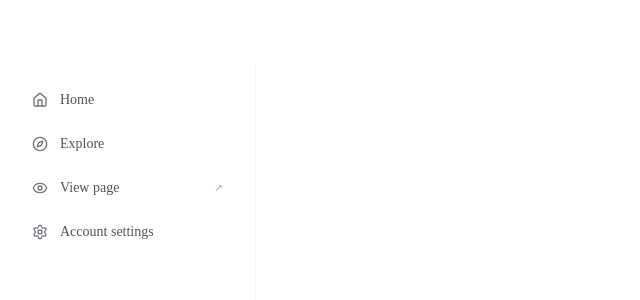
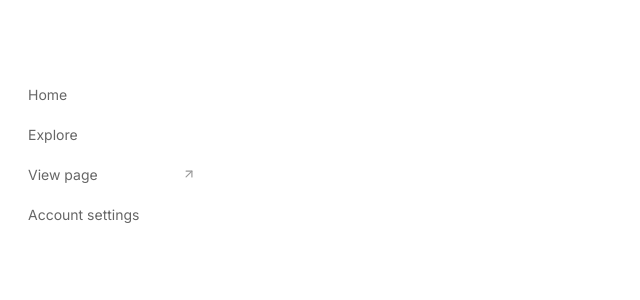
Before and after one commit to azaanm7/Team-2-BuyMeCoffee, a Next.js app: page / in a window 1280 px wide. Shown: the top 300 px of the page, without its empty margins (0-640 px from the left). Built offline with nearby package versions, Linux system fonts and the light colour scheme.

Commit message:
pagebutton update

```diff
--- a/app/components/PageButtons.tsx
+++ b/app/components/PageButtons.tsx
@@ -1,52 +1,26 @@
 "use client";
 
 import React from "react";
-import Link from "next/link";
-import { usePathname } from "next/navigation";
-import { Home, Compass, Eye, Settings } from "lucide-react";
+import { SidebarItem } from "./SidebarItem";
 
 export const PageButtons = () => {
-  const pathname = usePathname();
-
-  const navItems = [
-    { label: "Home", href: "/dashboard", icon: Home },
-    { label: "Explore", href: "/explore", icon: Compass },
-    { label: "View page", href: "/view-page", icon: Eye, isExternal: true },
-    { label: "Account settings", href: "/settings", icon: Settings },
+  const menuItems = [
+    { label: "Home", href: "/dashboard" },
+    { label: "Explore", href: "/explore" },
+    { label: "View page", href: "/view-page", isExternal: true },
+    { label: "Account settings", href: "/settings" },
   ];
 
   return (
-    <aside className="w-64 fixed left-0 top-16 h-[calc(100vh-64px)] bg-white border-r border-zinc-100 p-4 flex flex-col gap-1">
-      {navItems.map((item) => {
-        const Icon = item.icon;
-        const isActive = pathname === item.href;
-
-        return (
-          <Link
-            key={item.label}
-            href={item.href}
-            target={item.isExternal ? "_blank" : undefined}
-            className="w-full"
-          >
-            <button
-              className={`w-full flex items-center justify-start gap-3 text-sm font-normal h-10 px-4 rounded-lg transition-colors duration-200 outline-none ${
-                isActive
-                  ? "bg-zinc-100 text-zinc-900 font-medium" // Идэвхтэй үеийн саарал background
-                  : "text-zinc-600 hover:text-zinc-900 hover:bg-zinc-50" // Энгийн үеийн hover эффект
-              }`}
-            >
-              <Icon
-                className={`w-4 h-4 ${isActive ? "text-zinc-900" : "text-zinc-500"}`}
-              />
-              <span>{item.label}</span>
-
-              {item.isExternal && (
-                <span className="text-[10px] text-zinc-400 ml-auto">↗</span>
-              )}
-            </button>
-          </Link>
-        );
-      })}
+    <aside className="w-56 fixed left-0 top-16 h-[calc(100vh-64px)] bg-white p-3 flex flex-col gap-1 font-sans">
+      {menuItems.map((item) => (
+        <SidebarItem
+          key={item.label}
+          label={item.label}
+          href={item.href}
+          isExternal={item.isExternal}
+        />
+      ))}
     </aside>
   );
 };
--- /dev/null
+++ b/app/components/SidebarItem.tsx
@@ -0,0 +1,46 @@
+"use client";
+
+import React from "react";
+import Link from "next/link";
+import { usePathname } from "next/navigation";
+import { ArrowUpRight } from "lucide-react";
+import { cn } from "@/lib/utils";
+
+type SidebarItemProps = {
+  label: string;
+  href: string;
+  isExternal?: boolean;
+};
+
+export const SidebarItem: React.FC<SidebarItemProps> = ({
+  label,
+  href,
+  isExternal,
+}) => {
+  const pathname = usePathname();
+  const isActive = pathname === href;
+
+  return (
+    <Link
+      href={href}
+      target={isExternal ? "_blank" : undefined}
+      rel={isExternal ? "noopener noreferrer" : undefined}
+      className="w-full"
+    >
+      <button
+        className={cn(
+          "w-full flex items-center justify-start text-[14px] font-sans font-normal h-9 px-4 rounded-lg transition-all duration-150 outline-none select-none",
+          isActive
+            ? "bg-[#F1F1F2] text-[#1A1A1A] font-medium"
+            : "text-[#666666] hover:text-[#1A1A1A] hover:bg-[#F8F8F9] bg-transparent",
+        )}
+      >
+        <span className="flex-1 text-left">{label}</span>
+
+        {isExternal && (
+          <ArrowUpRight className="w-3.5 h-3.5 text-[#999999] ml-1 shrink-0" />
+        )}
+      </button>
+    </Link>
+  );
+};
--- a/app/layout.tsx
+++ b/app/layout.tsx
@@ -1,20 +1,15 @@
 import type { Metadata } from "next";
-import { Geist, Geist_Mono } from "next/font/google";
+import { Inter } from "next/font/google";
 import "./globals.css";
 
-const geistSans = Geist({
-  variable: "--font-geist-sans",
+const inter = Inter({
   subsets: ["latin"],
-});
-
-const geistMono = Geist_Mono({
-  variable: "--font-geist-mono",
-  subsets: ["latin"],
+  variable: "--font-sans",
 });
 
 export const metadata: Metadata = {
-  title: "Create Next App",
-  description: "Generated by create next app",
+  title: "Team 2 - BuyMeCoffee",
+  description: "Cloning BuyMeCoffee",
 };
 
 export default function RootLayout({
@@ -23,11 +18,10 @@ export default function RootLayout({
   children: React.ReactNode;
 }>) {
   return (
-    <html
-      lang="en"
-      className={`${geistSans.variable} ${geistMono.variable} h-full antialiased`}
-    >
-      <body className="min-h-full flex flex-col">{children}</body>
+    <html lang="en" className={inter.variable}>
+      <body className="font-sans antialiased bg-white text-[#1A1A1A]">
+        {children}
+      </body>
     </html>
   );
 }
```
